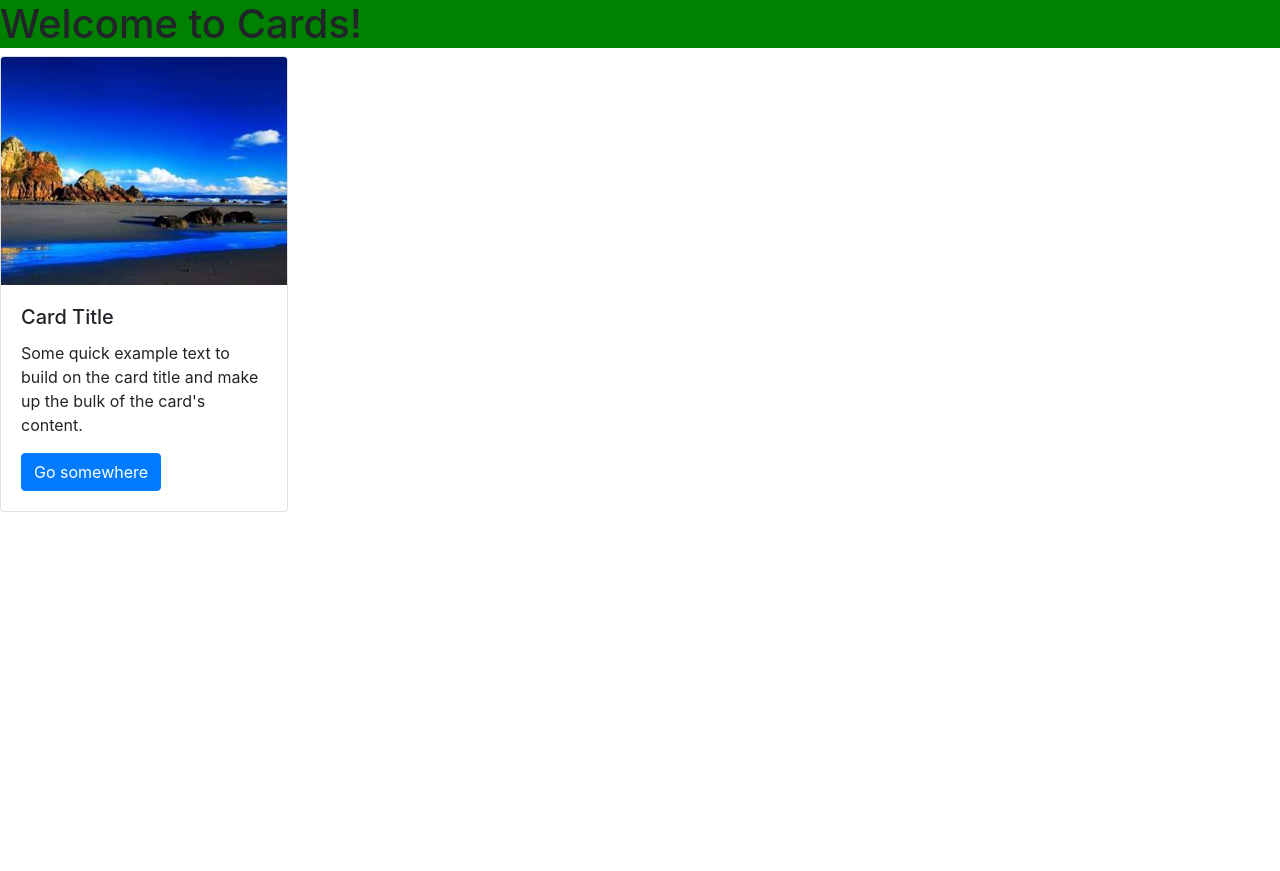
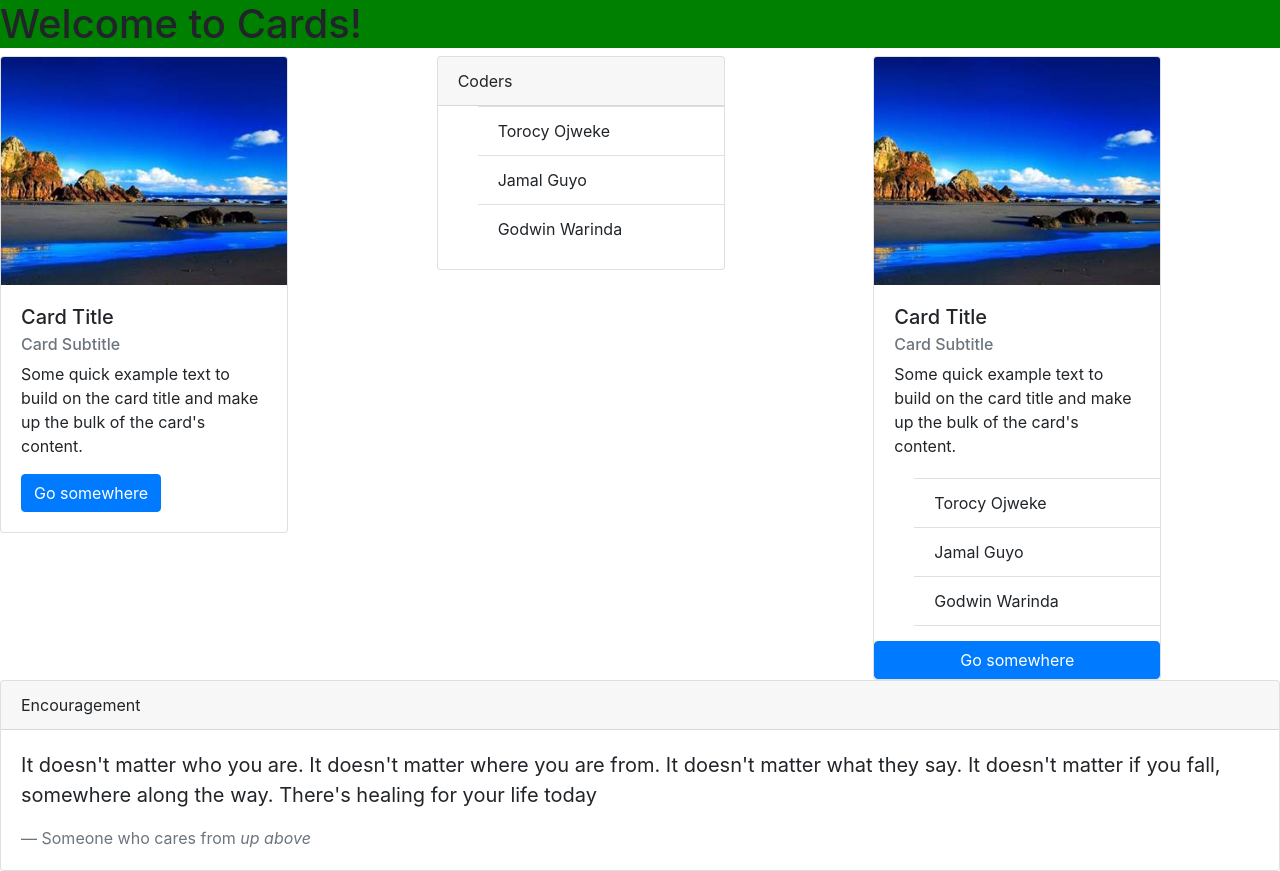
Before and after one commit to Torocy/card-component, an Angular app: page / in a window 1280 px wide. Before the commit the page ends 800 px from the top, so only its background shows below. Built offline with nearby package versions, Linux system fonts and the light colour scheme.

Commit message:
added haeder and footer

```diff
--- a/src/app/card/card.component.html
+++ b/src/app/card/card.component.html
@@ -1,10 +1,51 @@
+<div class="row">
+<div class="col-sm-4">
 <div class="card" style="width: 18rem;">
   <img class="card-img-top" src="assets/img/photo1.jpg">
   <div class="card-body">
     <h5 class="card-title">Card Title</h5>
+    <h6 class="card-subtitle mb-2 text-muted">Card Subtitle</h6>
     <p class="card-text">Some quick example text to build on the card title and make up the bulk of the card's content.</p>
     <a href="#" class="btn btn-primary">Go somewhere</a>
-
-  </div>
+</div>
+</div>
+</div>
+<div class="col-sm-4">
+<div class="card" style="width: 18rem;">
+  <div class="card-header">Coders</div>
+  <ul class="list group list-group-flush">
+    <li class="list-group-item">Torocy Ojweke</li>
+    <li class="list-group-item">Jamal Guyo</li>
+    <li class="list-group-item">Godwin Warinda</li>
+  </ul>
 
 </div>
+</div>
+<div class="col-sm-4">
+    <div class="card" style="width: 18rem;">
+        <img class="card-img-top" src="assets/img/photo1.jpg">
+        <div class="card-body">
+          <h5 class="card-title">Card Title</h5>
+          <h6 class="card-subtitle mb-2 text-muted">Card Subtitle</h6>
+          <p class="card-text">Some quick example text to build on the card title and make up the bulk of the card's content.</p>
+
+      </div>
+      <ul class="list group list-group-flush">
+          <li class="list-group-item">Torocy Ojweke</li>
+          <li class="list-group-item">Jamal Guyo</li>
+          <li class="list-group-item">Godwin Warinda</li>
+        </ul>
+        <a href="#" class="btn btn-primary">Go somewhere</a>
+      </div>
+</div>
+</div>
+<!--card header and card footer-->
+<div class="card">
+  <div class="card-header">Encouragement</div>
+  <div class="card-body">
+    <blockquote class="blockquote mb-0">
+    <p>It doesn't matter who you are. It doesn't matter where you are from. It doesn't matter what they say. It doesn't matter if you fall, somewhere along the way. There's healing for your life today</p>
+    <footer class="blockquote-footer">Someone who cares from <cite title="up above">up above</cite></footer>
+  </blockquote>
+  </div>
+</div>
```
